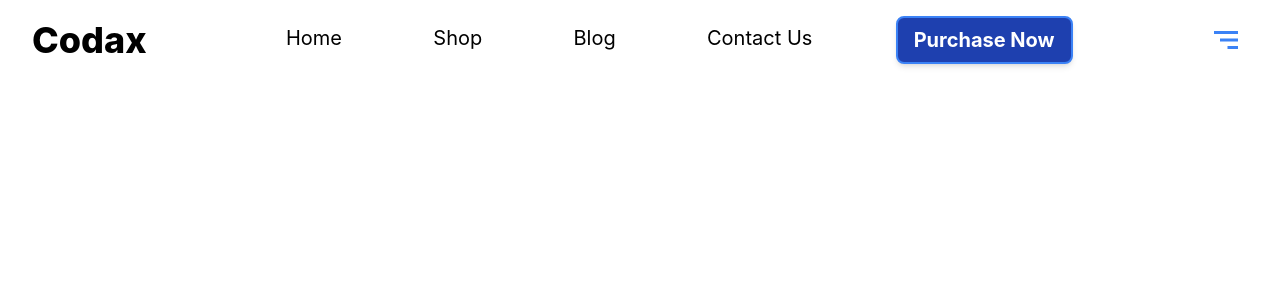
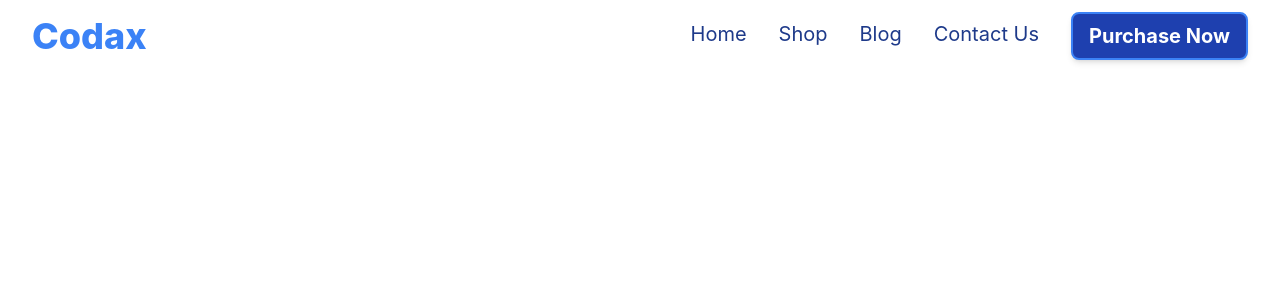
Before and after one commit to dazzling-bright/Codax-Website, a React (Create React App) app: page / in a window 1280 px wide. Shown: the top 300 px of the page. Built offline with nearby package versions, Linux system fonts and the light colour scheme.

Commit message:
Modify the navigation content view on smaller screen

```diff
--- a/public/index.html
+++ b/public/index.html
@@ -2,7 +2,7 @@
 <html lang="en">
   <head>
     <meta charset="utf-8" />
-    <link rel="icon" href="%PUBLIC_URL%/favicon.ico" />
+    <link rel="icon" href="./favicon.ico" />
     <meta name="viewport" content="width=device-width, initial-scale=1" />
     <meta name="theme-color" content="#000000" />
     <meta
--- a/src/App.js
+++ b/src/App.js
@@ -1,4 +1,4 @@
-import Nav from "./components/header-nav/nav";
+import Nav from "./components/header/nav";
 
 function App() {
   return (
--- /dev/null
+++ b/src/components/general-use/button.jsx
@@ -0,0 +1,11 @@
+
+// Purchase Button
+function Button({children}) {
+    return (
+      <button className="bg-blue-800 capitalize text-white border-2 py-2 px-4 font-bold border-blue-500 rounded-lg hover:bg-white hover:text-blue-500 shadow-md transition-all duration-300">
+        {children}
+      </button>
+    );
+}
+
+export default Button;
--- a/src/components/header-nav/nav.jsx
+++ /dev/null
@@ -1,32 +0,0 @@
-import { BiMenuAltRight } from "react-icons/bi";
-
-const Nav = () => {
-  const listItems = ["Home", "Shop", "Blog", "Contact Us"];
-
-  return (
-    <header className="flex justify-between py-4 text-xl items-center">
-      <h1 className="w-auto font-extrabold text-4xl">Codax</h1>
-      <nav className="w-2/3 px-2">
-        <ul className="flex justify-between items-center">
-          {listItems.map((item, index) => (
-            <li
-              key={index}
-              className="border-b-4 border-transparent hover:border-orange-600 hover:cursor-pointer transition-all duration-300 p-2 "
-            >
-              {item}
-            </li>
-          ))}
-
-          <button className="bg-blue-800 capitalize text-white border-2 py-2 px-4 font-bold border-blue-500 rounded-lg hover:bg-white hover:text-blue-500 shadow-md transition-all duration-300">
-            Purchase Now
-          </button>
-        </ul>
-      </nav>
-      <figure className="text-4xl text-blue-500 hover:text-blue-400 hover:cursor-pointer border-transparent border-4 rounded-lg hover:shadow-lg hover:border-4 hover:border-blue-400 hover:opacity-80 transition-all duration-300 ">
-        <BiMenuAltRight />
-      </figure>
-    </header>
-  );
-};
-
-export default Nav;
--- /dev/null
+++ b/src/components/header/menuToggle.js
@@ -0,0 +1,6 @@
+
+const handleToggle = (setIsNavVisible, isNavVisible) => {
+  setIsNavVisible(!isNavVisible);
+};
+
+export default handleToggle;
--- /dev/null
+++ b/src/components/header/nav.jsx
@@ -0,0 +1,32 @@
+import React, { useState } from "react";
+import { BiMenuAltRight } from "react-icons/bi";
+import { IoClose } from "react-icons/io5";
+import NavContent from "./navContent";
+import handleToggle from "./menuToggle";
+
+const Nav = () => {
+  const [isNavVisible, setIsNavVisible] = useState(false);
+
+  return (
+    <header className="flex flex-col md:flex-row md:items-center text-xl w-full">
+      <div className="flex justify-between py-4 w-full md:w-auto items-center">
+        <h1 className="font-extrabold text-4xl text-blue-500">Codax</h1>
+        <figure
+          className="text-4xl text-blue-500 hover:text-blue-400 hover:cursor-pointer border-transparent border-4 rounded-lg hover:shadow-lg hover:border-4 hover:border-blue-400 hover:opacity-80 transition-all duration-300 md:hidden"
+          onClick={() => handleToggle(setIsNavVisible, isNavVisible)}
+        >
+          {isNavVisible ? <IoClose /> : <BiMenuAltRight />}
+        </figure>
+      </div>
+      <div
+        className={`w-full ${
+          isNavVisible ? "block" : "hidden"
+        } md:block`}
+      >
+        <NavContent />
+      </div>
+    </header>
+  );
+};
+
+export default Nav;
--- /dev/null
+++ b/src/components/header/navContent.jsx
@@ -0,0 +1,23 @@
+import Button from "../general-use/button";
+
+const NavContent = () => {
+  const listItems = ["Home", "Shop", "Blog", "Contact Us"];
+
+  return (
+    <nav>
+      <ul className="flex flex-col *:self-start md:flex-row md:justify-end gap-4 lg:gap-8 text-blue-900">
+        {listItems.map((item, index) => (
+          <li
+            key={index}
+            className="border-b-4 px-0 border-transparent hover:opacity-80  hover:ml-4 md:hover:ml-0 hover:border-blue-600 hover:cursor-pointer transition-all duration-300 p-2 "
+          >
+            {item}
+          </li>
+        ))}
+        <Button>Purchase now</Button>
+      </ul>
+    </nav>
+  );
+};
+
+export default NavContent;
```
Also changed, not shown: 1 other file (tests, documents, lock files or other folders).
